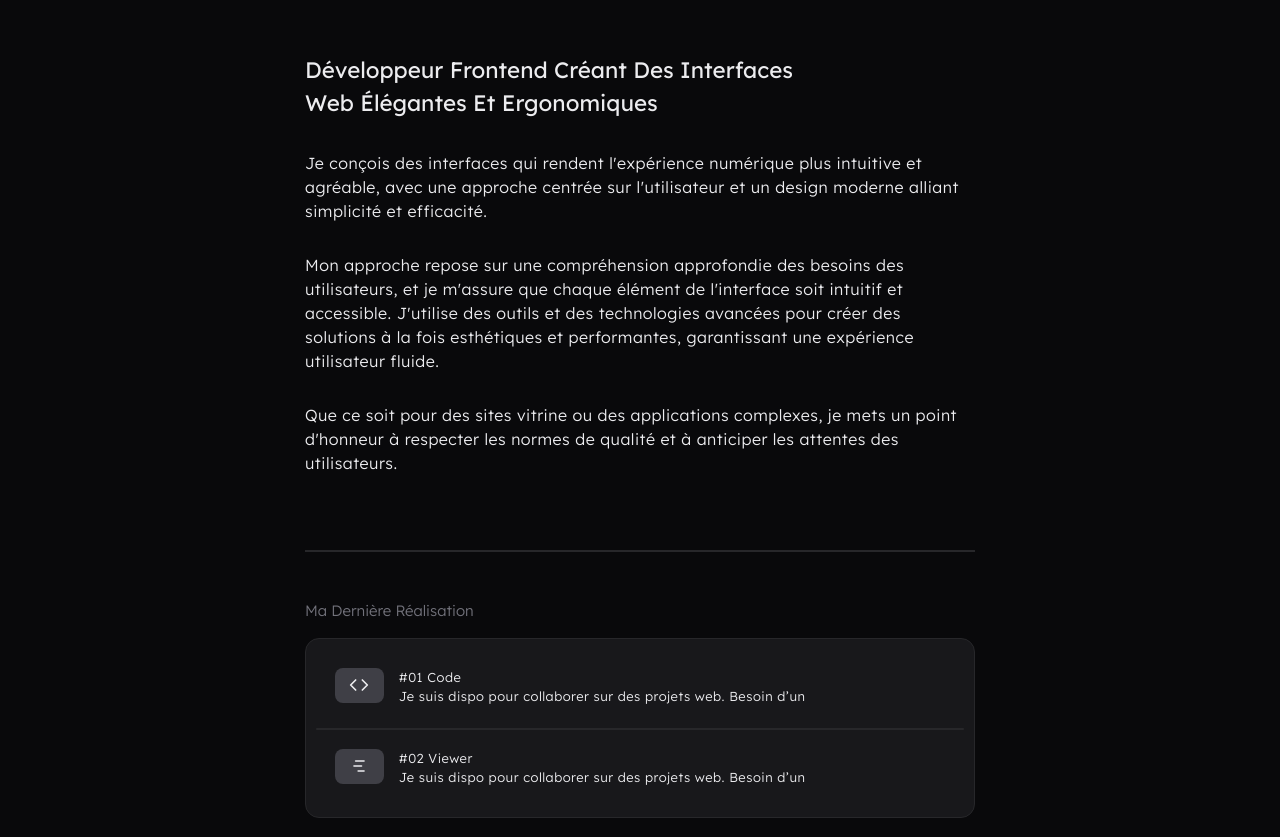
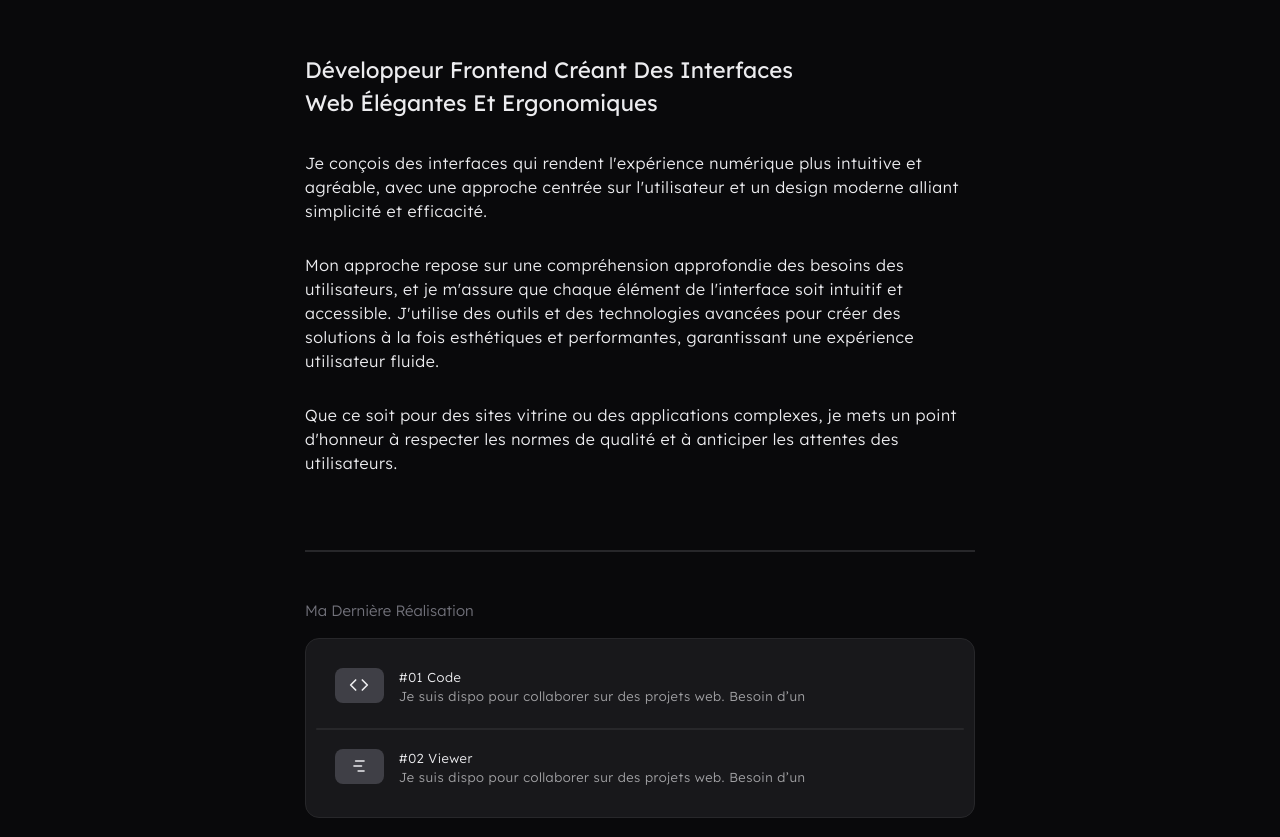
Before and after one commit to Henock-Lite/Henock-Lite.github.io, a plain HTML site: page index.html in a window 1280 px wide. Shown: the part 115-952 px from the top of the page. Drawn offline with Linux system fonts and the light colour scheme.

Commit message:
style-home_correction

```diff
--- a/assets/styles/layouts/_buildSection.scss
+++ b/assets/styles/layouts/_buildSection.scss
@@ -83,6 +83,9 @@
         p {
           font-size: fn.convertir-rem(13);
         }
+        .discription-p {
+          color: #a1a1a4;
+        }
       }
     }
   }
--- a/index.html
+++ b/index.html
@@ -75,7 +75,7 @@
           </div>
           <div class="description">
             <p class="num">#01 code</p>
-            <p>
+            <p class="discription-p">
               Je suis dispo pour collaborer sur des projets web. Besoin d’un
             </p>
           </div>
@@ -102,7 +102,7 @@
           </div>
           <div class="description">
             <p class="num">#02 viewer</p>
-            <p>
+            <p class="discription-p">
               Je suis dispo pour collaborer sur des projets web. Besoin d’un
             </p>
           </div>
```
Also changed, not shown: assets/styles/main.css, 1 other file.
